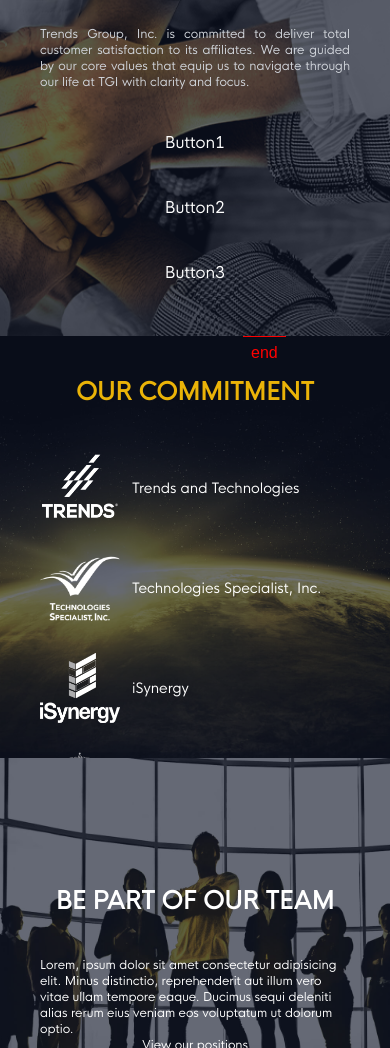
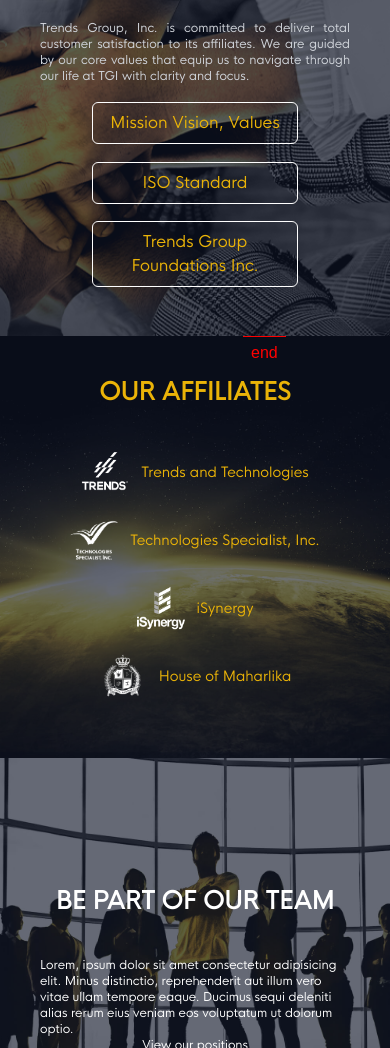
Before and after one commit to parrot-xxiv/demo-tgi, a website built with Vite: page index.html in a window 390 px wide. Shown: the part 1125-2173 px from the top of the page. Built offline with nearby package versions, Linux system fonts and the light colour scheme.

Commit message:
fix content

```diff
--- a/index.html
+++ b/index.html
@@ -130,9 +130,12 @@
                 Trends Group, Inc. is committed to deliver total customer satisfaction to its affiliates. We are guided
                 by our core values that equip us to navigate through our life at TGI with clarity and focus.
             </p>
-            <a href="#" class="mt-5">Button1</a>
-            <a href="#" class="mt-5">Button2</a>
-            <a href="#" class="mt-5">Button3</a>
+            <a href="#" class="border border-white rounded-md px-4 py-2 w-2/3 text-center text-yellow-500">Mission
+                Vision, Values</a>
+            <a href="#" class="border border-white rounded-md px-4 py-2 w-2/3 text-center text-yellow-500">ISO
+                Standard</a>
+            <a href="#" class="border border-white rounded-md px-4 py-2 w-2/3 text-center text-yellow-500">Trends Group
+                Foundations Inc.</a>
         </div>
     </section>
 
@@ -142,35 +145,38 @@
             data-rellax-mobile-speed="-2" data-rellax-tablet-speed="-2" data-rellax-desktop-speed="-5"
             style="background-image: url('/images/tgi-subs.jpg');">
         </div>
-        <div class="content-four  justify-around flex flex-col text-sm md:text-md relative w-full h-full z-10 bg-slate-900/60 p-10">
-            <h1 class="text-2xl mb-10 md:text-3xl font-bold uppercase text-center text-yellow-500">Our Commitment</h1>
-            <div class="flex flex-col md:flex-row ">
-                <div class="flex flex-1 mb-5">
-                    <img class="w-20 h-20 mr-3" src="/images/affiliate-trends.png" alt="Trends">
+        <div
+            class="content-four  justify-around flex flex-col text-sm md:text-md relative w-full h-full z-10 bg-slate-900/60 p-10">
+            <h1 class="text-2xl mb-10 md:text-3xl font-bold uppercase text-center text-yellow-500 reveal">Our Affiliates
+            </h1>
+            <div class="flex flex-col items-center md:flex-row ">
+                <div class="flex flex-1 mb-5 reveal">
+                    <img class="w-12 h-12 md:w-20 md:h-20 mr-3" src="/images/affiliate-trends.png" alt="Trends">
                     <div class="flex flex-col justify-center">
-                        <h3>Trends and Technologies</h3>
-                        <p class="hidden md:block">Trends’ commitment to customer success ensures the best technology-enabled services for every
+                        <h3 class="text-yellow-500 md:text-2xl">Trends and Technologies</h3>
+                        <p class="hidden md:block">Trends’ commitment to customer success ensures the best
+                            technology-enabled services for every
                             need, from conceptualization to design and engineering, project management, implementation,
                             training and after-sales support.</p>
                     </div>
                 </div>
-                <div class="flex flex-1 mb-5">
-                    <img class="w-20 h-20 mr-3" src="/images/affiliate-tsi.png" alt="Trends">
+                <div class="flex flex-1 mb-5 reveal">
+                    <img class="w-12 h-12 md:w-20 md:h-20 mr-3" src="/images/affiliate-tsi.png" alt="Trends">
                     <div class="flex flex-col justify-center">
-                        <h3>Technologies Specialist, Inc.</h3>
-                        <p class="hidden md:block">TSI offers end-to-end solutions for Structured Cabling System, Security & Surveillance
+                        <h3 class="text-yellow-500 md:text-2xl">Technologies Specialist, Inc.</h3>
+                        <p class="hidden md:block">TSI offers end-to-end solutions for Structured Cabling System,
+                            Security & Surveillance
                             System, Fire Alarm & Detection System, Voice Evacuation System, Background Music System and
                             Electrical Distribution System.
-
                         </p>
                     </div>
                 </div>
             </div>
-            <div class="flex flex-col md:flex-row">
-                <div class="flex flex-1 mb-5">
-                    <img class="w-20 h-20 mr-3" src="/images/affiliate-isynergy.png" alt="Trends">
+            <div class="flex flex-col items-center md:flex-row">
+                <div class="flex flex-1 mb-5 reveal">
+                    <img class="w-12 h-12 md:w-20 md:h-20 mr-3" src="/images/affiliate-isynergy.png" alt="Trends">
                     <div class="flex flex-col justify-center">
-                        <h3>iSynergy</h3>
+                        <h3 class="text-yellow-500 md:text-2xl">iSynergy</h3>
                         <p class="hidden md:block">
                             iSynergy was conceptualized and established as an end-to-end information technology-enabled
                             office fit-out services provider with the objective of providing clients with all the
@@ -178,10 +184,10 @@
                         </p>
                     </div>
                 </div>
-                <div class="flex flex-1 mb-5">
-                    <img class="w-20 h-20 mr-3" src="/images/affiliate-hom.png" alt="Trends">
+                <div class="flex flex-1 mb-5 reveal">
+                    <img class="w-12 h-12 md:w-20 md:h-20 mr-3" src="/images/affiliate-hom.png" alt="Trends">
                     <div class="flex flex-col justify-center">
-                        <h3>House of Maharlika</h3>
+                        <h3 class="text-yellow-500 md:text-2xl">House of Maharlika</h3>
                         <p class="hidden md:block">
                             Tailored to pique your senses, the House of Maharlika is envisioned to provide a
                             multi-sensory experience that creates lasting memories.
@@ -259,8 +265,7 @@
 
         }
         burgerIcon.addEventListener('click', animateMenu);
-    </script>
-    <script>
+
         // Initialize Rellax.js
         new Rellax('.rellax', {
             center: true, // Keeps the parallax elements centered in the viewport
@@ -303,7 +308,7 @@
 
         var contentThree = document.querySelector('.content-three');
         var sectionThree = document.querySelector('.section-three');
-        console.log(contentThree, sectionThree)
+
         gsap.fromTo(contentThree, {
             x: "-50%",
             opacity: 0
@@ -318,6 +323,24 @@
             }
         });
 
+        var reveal = document.querySelectorAll('.reveal');
+
+        reveal.forEach(item => {
+            gsap.fromTo(item, {
+                y: "20%",
+                opacity: 0
+            }, {
+                y: "0",
+                opacity: 1,
+                duration: 1.5,
+                scrollTrigger: {
+                    trigger: item,
+                    start: "top 50%",
+                }
+            });
+        })
+
+
     </script>
 </body>
 
```
Also changed, not shown: public/css/tailwind.css.
